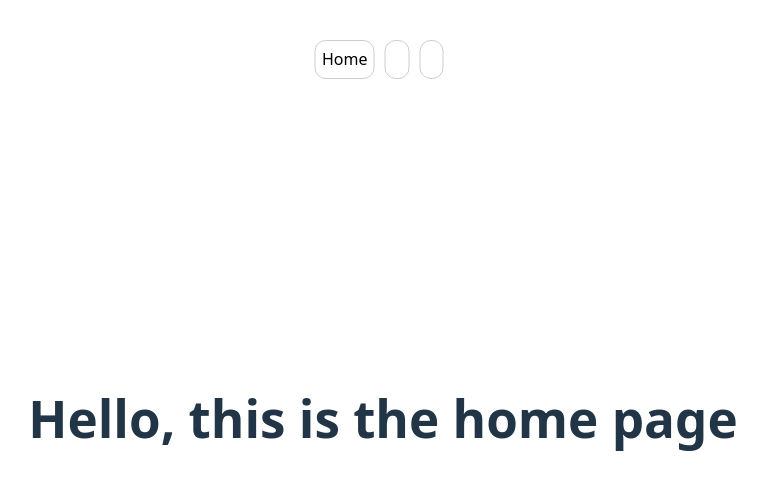
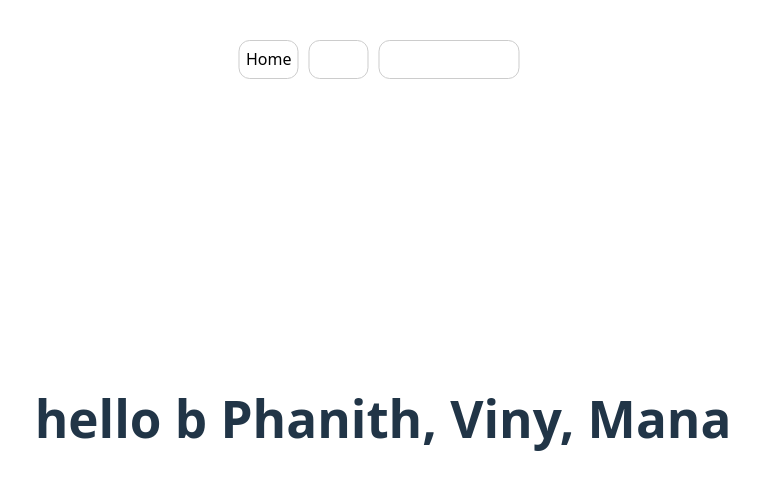
Before and after one commit to Mmegar/Learning-React, a React (Vite) app: page / in a window 1280 px wide. Shown: the top 490 px of the page, without its empty margins (257-1024 px from the left). Built offline with nearby package versions, Linux system fonts and the light colour scheme.

Commit message:
update homepage and navigation bar again, no more labels for the navigation bar

```diff
--- a/src/extendednav.jsx
+++ b/src/extendednav.jsx
@@ -13,7 +13,8 @@ function ExtendedNav({ to, label }) {
     >
       {({ isActive }) => (
         <span className={isActive ? "active" : ""}>
-          {isHovered || isActive ? label : label[0]}
+          {/*isHovered || isActive ? label : label[0]*/}
+          {label}
         </span>
       )}
     </NavLink>
--- a/src/home.jsx
+++ b/src/home.jsx
@@ -9,7 +9,7 @@ function Home() {
   return (
     <>
 
-      <h1>Hello, this is the home page</h1>
+      <h1>hello b Phanith, Viny, Mana</h1>
 
     </>
   );
```
